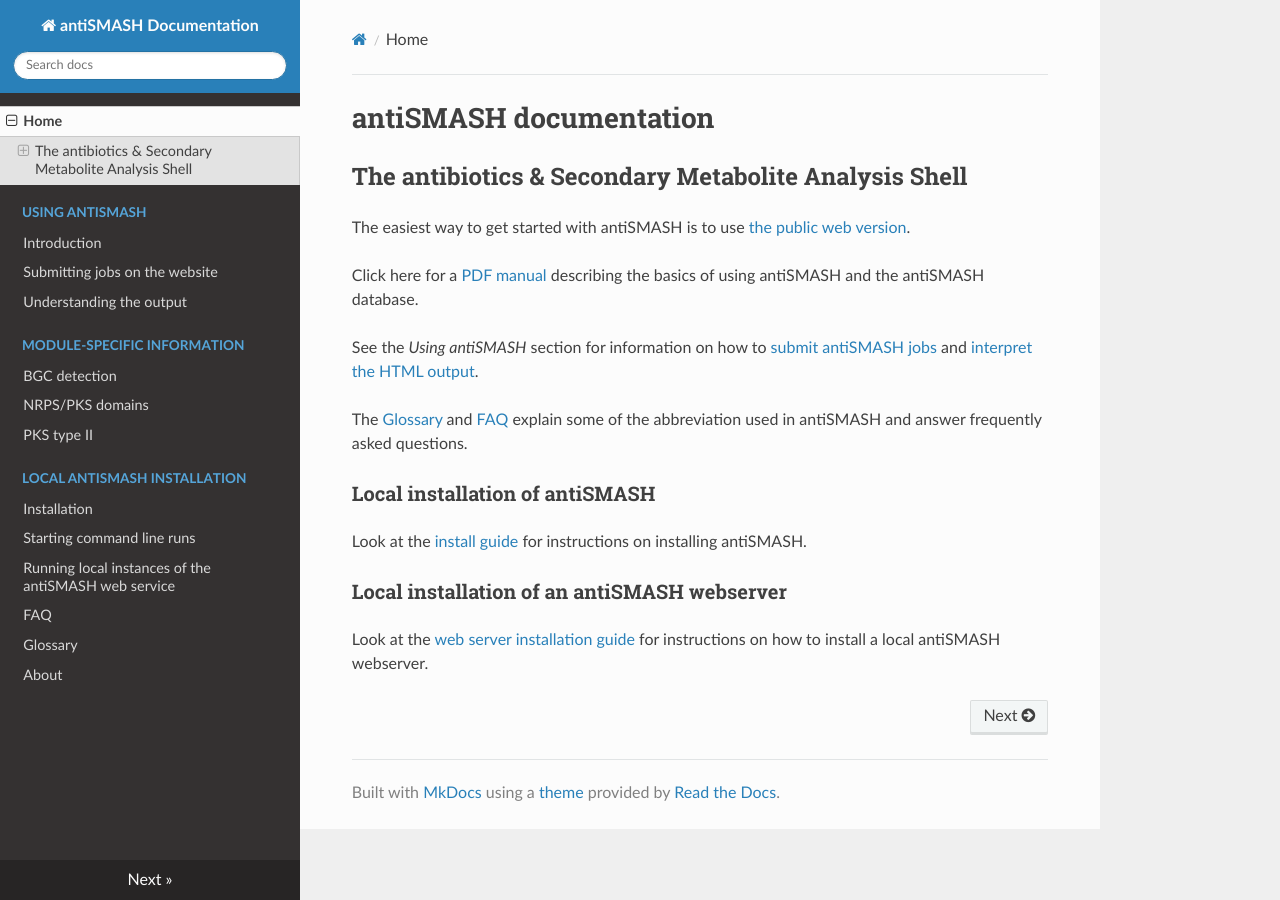
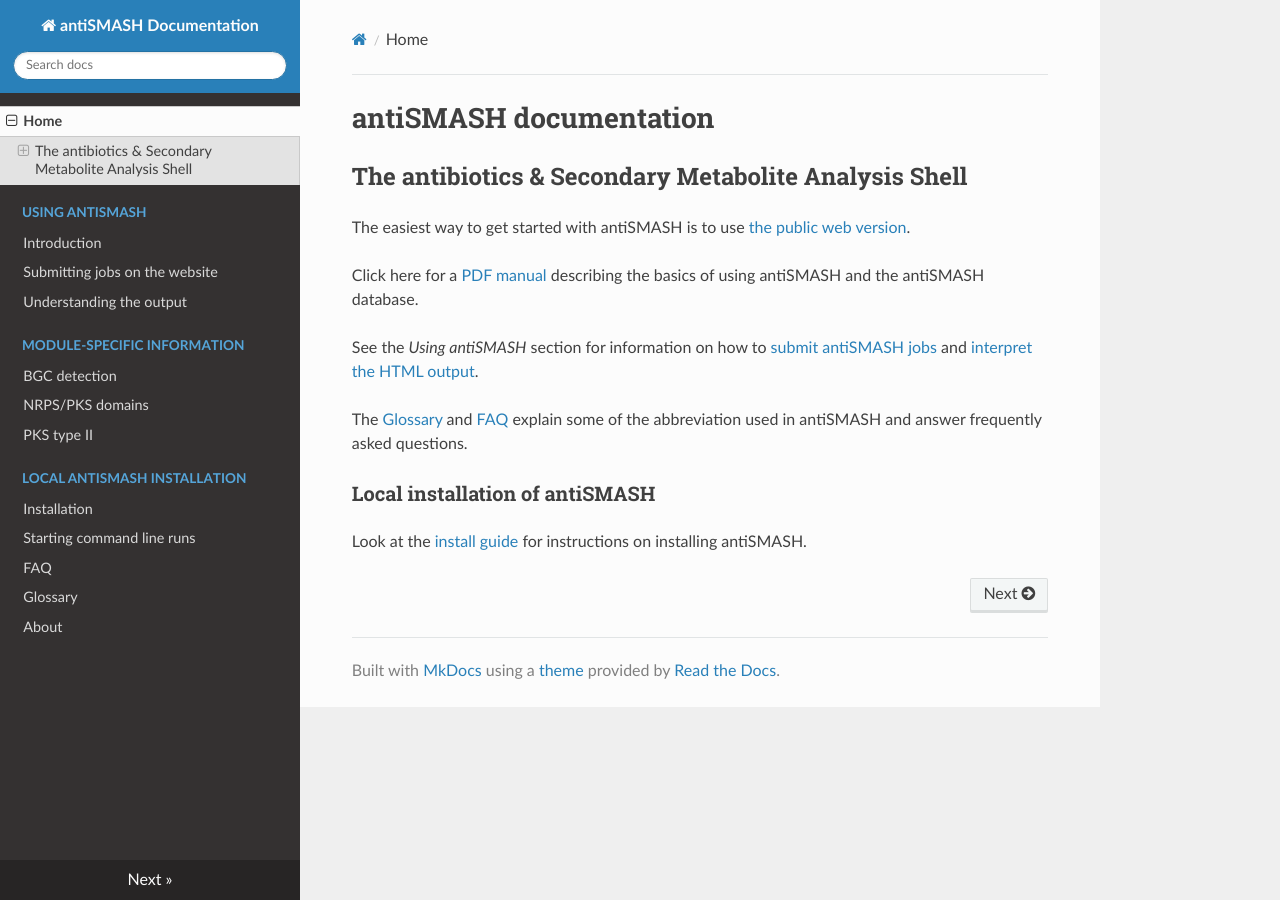
Before and after one commit to antismash/documentation, an MkDocs documentation site: the page built from docs/index.md, in a window 1280 px wide. Built offline with MkDocs 1.6.1, drawn with Linux system fonts in a browser that asks for light colours; nearby versions of some CDN libraries.

Commit message:
Remove outdated webserver installation instructions

```diff
--- a/docs/index.md
+++ b/docs/index.md
@@ -15,7 +15,3 @@ The [Glossary](glossary.md) and [FAQ](faq.md) explain some of the abbreviation u
 ### Local installation of antiSMASH
 
 Look at the [install guide](install.md) for instructions on installing antiSMASH.
-
-### Local installation of an antiSMASH webserver
-
-Look at the [web server installation guide](web_service.md) for instructions on how to install a local antiSMASH webserver.
--- a/mkdocs.yml
+++ b/mkdocs.yml
@@ -12,7 +12,6 @@ nav:
     - Local antiSMASH installation:
         - Installation: install.md
         - Starting command line runs: command_line.md
-        - Running local instances of the antiSMASH web service: web_service.md
     - FAQ: faq.md
     - Glossary: glossary.md
     - About: about.md
```
